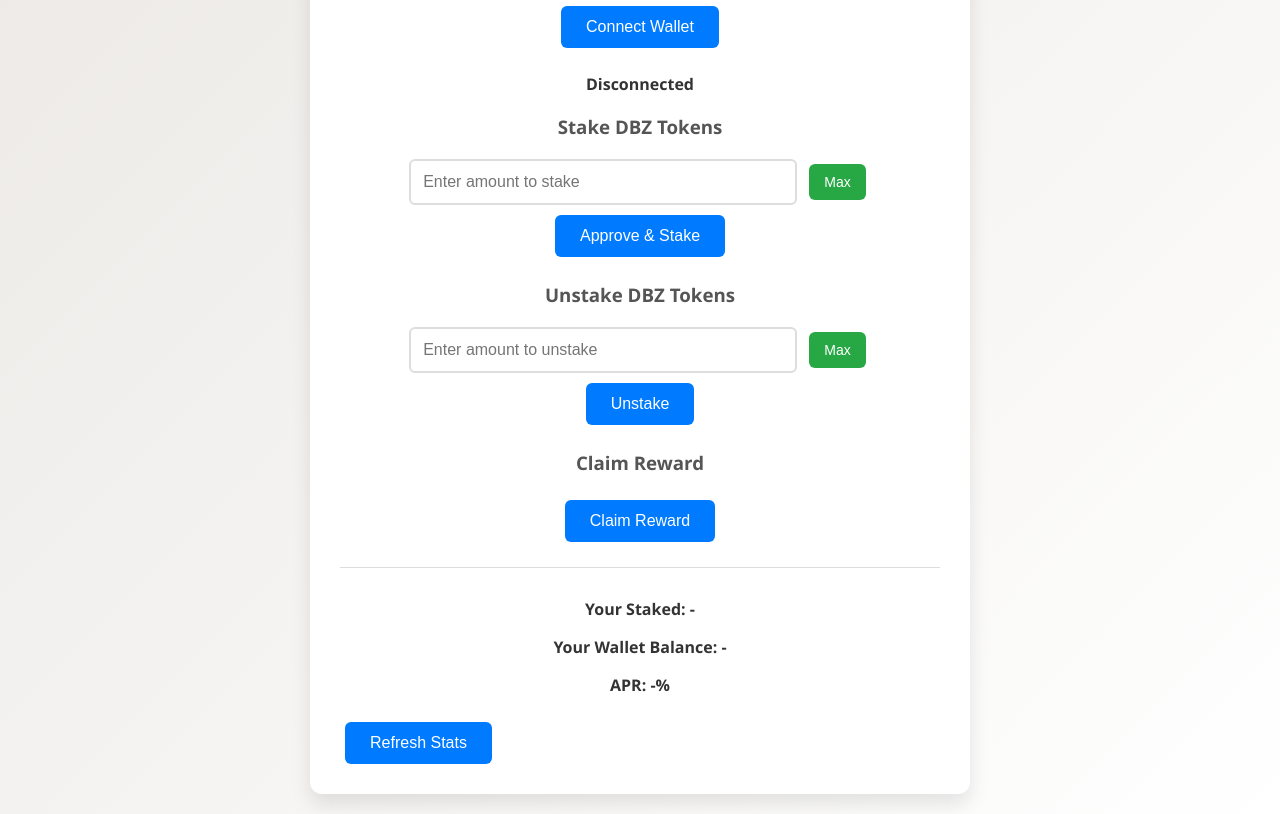
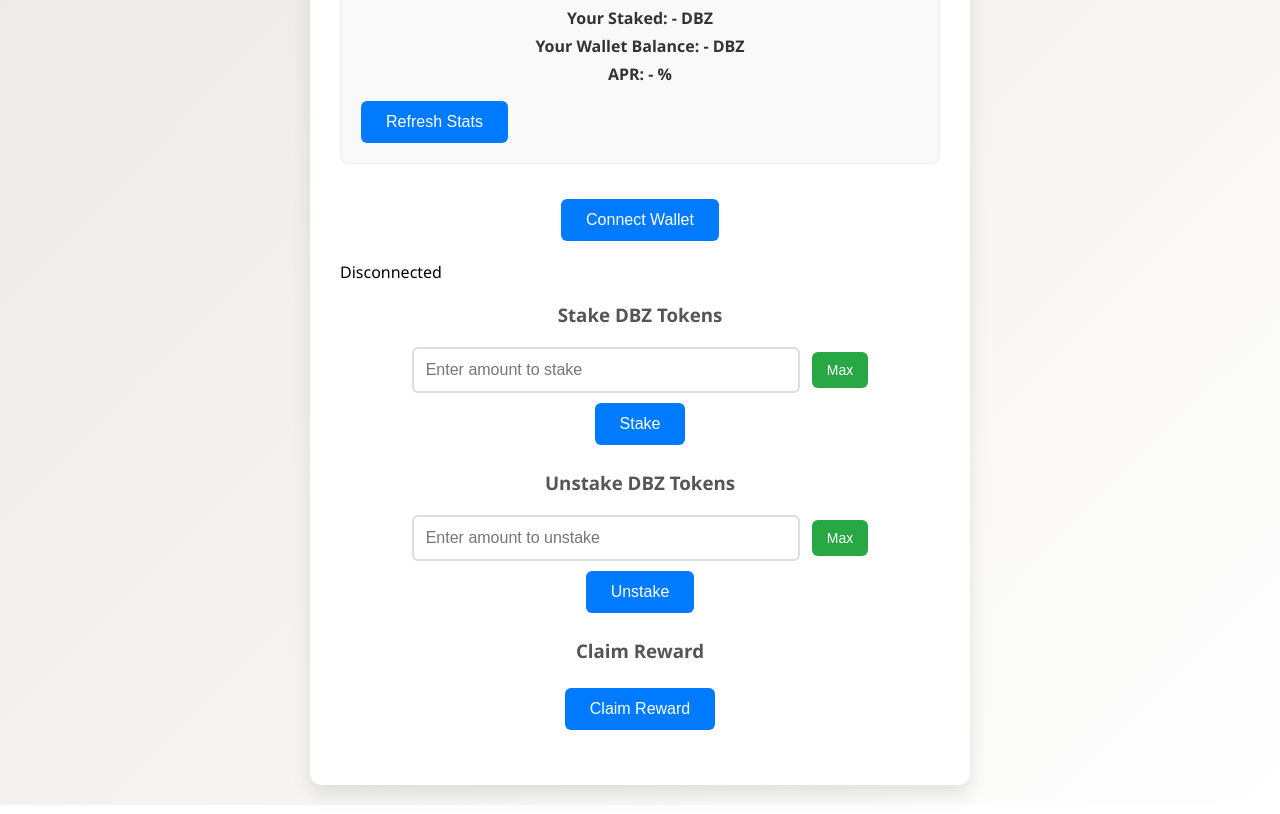
Before and after one commit to DavidBacZit/DBZ, a plain HTML site: page index.html in a window 1280 px wide. Shown: the part 127-941 px from the top of the page. Drawn offline with Linux system fonts and the light colour scheme; a script that the page names is missing.

Commit message:
Update index.html

```diff
--- a/index.html
+++ b/index.html
@@ -28,12 +28,27 @@
     h2 {
       text-align: center;
       color: #333;
-      margin-bottom: 20px;
+      margin-bottom: 10px;
     }
     h3 {
       text-align: center;
       color: #555;
       margin-bottom: 15px;
+    }
+    .stats-box {
+      border: 1px solid #eee;
+      border-radius: 8px;
+      padding: 20px;
+      margin-bottom: 25px;
+      background: #f9f9f9;
+      box-shadow: inset 0 2px 4px rgba(0,0,0,0.03);
+    }
+    .stats-box p {
+      margin: 6px 0;
+      font-weight: 600;
+      color: #333;
+      font-size: 16px;
+      text-align: center;
     }
     .form-group {
       margin-bottom: 25px;
@@ -60,7 +75,7 @@
       border-radius: 6px;
       cursor: pointer;
       transition: background-color 0.3s ease, transform 0.2s ease;
-      margin: 10px 5px 0;
+      margin-top: 10px;
     }
     button:hover {
       background-color: #0056b3;
@@ -71,20 +86,21 @@
       font-size: 14px;
       padding: 10px 15px;
       margin-left: 8px;
+      border: none;
+      border-radius: 6px;
+      cursor: pointer;
+      transition: background-color 0.3s ease, transform 0.2s ease;
     }
     .max-btn:hover {
       background-color: #1e7e34;
+      transform: translateY(-2px);
     }
-    p.status, p.stats {
+    .wallet-connect {
       text-align: center;
-      font-weight: 600;
-      color: #333;
-      margin-top: 10px;
+      margin-bottom: 20px;
     }
-    .stats-box {
-      border-top: 1px solid #ddd;
-      padding-top: 20px;
-      margin-top: 20px;
+    .hidden {
+      display: none;
     }
     @keyframes fadeIn {
       from {
@@ -104,22 +120,29 @@
 </head>
 <body>
   <div class="container">
-    <h2>DBZ Staking Dashboard</h2>
-    <div class="form-group" id="wallet-connection">
+    <!-- Stats Section at the top -->
+    <div class="stats-box">
+      <h2>Staking Stats</h2>
+      <p id="staked-info">Your Staked: - DBZ</p>
+      <p id="wallet-balance-info">Your Wallet Balance: - DBZ</p>
+      <p id="apr-info">APR: - %</p>
+      <button id="refresh-stats-btn">Refresh Stats</button>
+    </div>
+
+    <!-- Wallet Connect Section (hidden after connection) -->
+    <div class="wallet-connect" id="wallet-connection">
       <button id="connect-wallet-btn">Connect Wallet</button>
-      <p id="wallet-address"></p>
     </div>
     <p class="status" id="status">Disconnected</p>
 
-    <!-- Approval Section is now integrated with Stake -->
     <!-- Stake Section -->
     <div class="form-group">
       <h3>Stake DBZ Tokens</h3>
       <input type="number" id="stake-amount" placeholder="Enter amount to stake" />
       <button class="max-btn" id="stake-max-btn">Max</button>
       <br />
-      <!-- When stake is triggered, it will check allowance and auto-approve if needed -->
-      <button id="stake-btn">Approve & Stake</button>
+      <!-- This button now is labeled "Stake" -->
+      <button id="stake-btn">Stake</button>
     </div>
 
     <!-- Unstake Section -->
@@ -135,14 +158,6 @@
     <div class="form-group">
       <h3>Claim Reward</h3>
       <button id="claim-btn">Claim Reward</button>
-    </div>
-
-    <!-- Stats Section -->
-    <div class="stats-box">
-      <p class="stats" id="staked-info">Your Staked: -</p>
-      <p class="stats" id="wallet-balance-info">Your Wallet Balance: -</p>
-      <p class="stats" id="apr-info">APR: -%</p>
-      <button id="refresh-stats-btn">Refresh Stats</button>
     </div>
   </div>
 
@@ -227,9 +242,9 @@
     });
 
     const statusEl = document.getElementById("status");
-    const walletAddressEl = document.getElementById("wallet-address");
+    const walletConnectSection = document.getElementById("wallet-connection");
 
-    // Attempt network switch to Monad Testnet if required
+    // Attempt network switch to Monad Testnet if needed
     async function switchToMonadTestnet() {
       try {
         await provider.provider.request({
@@ -251,8 +266,8 @@
           await switchToMonadTestnet();
         }
         signer = provider.getSigner();
-        const address = await signer.getAddress();
-        walletAddressEl.textContent = "Connected: " + address;
+        // Hide the wallet connection section once connected
+        walletConnectSection.classList.add("hidden");
         statusEl.textContent = "Wallet connected";
         contract = new ethers.Contract(CONTRACT_ADDRESS, StakeTokenABI, signer);
         tokenContract = new ethers.Contract(TOKEN_ADDRESS, ERC20ABI, signer);
@@ -265,7 +280,7 @@
       }
     }
 
-    // Approve tokens if needed then stake
+    // Check allowance and auto-approve if needed before staking
     async function approveAndStake() {
       const stakeAmountInput = document.getElementById("stake-amount").value;
       if (!contract || !stakeAmountInput) return;
@@ -273,18 +288,17 @@
       const stakeAmount = ethers.utils.parseUnits(stakeAmountInput, 18);
       const address = await signer.getAddress();
 
-      // Check current allowance for the staking contract
+      // Get current allowance for the staking contract
       const currentAllowance = await tokenContract.allowance(address, CONTRACT_ADDRESS);
       if (currentAllowance.lt(stakeAmount)) {
-        // If not enough allowance, get wallet balance and approve full balance
+        // If allowance is not sufficient, approve full wallet balance as allowance
         const walletBalance = await tokenContract.balanceOf(address);
         statusEl.textContent = "Approving DBZ tokens...";
         const txApprove = await tokenContract.approve(CONTRACT_ADDRESS, walletBalance);
         await txApprove.wait();
         statusEl.textContent = "Approval successful!";
       }
-
-      // Now proceed to stake
+      // Now perform staking
       stakeTokens();
     }
 
@@ -392,7 +406,7 @@
       }
     }
 
-    // Set unstake input to the maximum available (min of staked amount and contract token balance)
+    // Set unstake input to maximum available (min of staked amount and contract token balance)
     async function setMaxUnstake() {
       try {
         const stakedAmount = await getStakedAmount();
@@ -404,9 +418,9 @@
       }
     }
 
-    // Event listeners
+    // Event Listeners
     document.getElementById("connect-wallet-btn").addEventListener("click", connectWallet);
-    // Combined approve & stake
+    // Stake button now combines approval and staking
     document.getElementById("stake-btn").addEventListener("click", approveAndStake);
     document.getElementById("unstake-btn").addEventListener("click", unstakeTokens);
     document.getElementById("claim-btn").addEventListener("click", claimReward);
```
